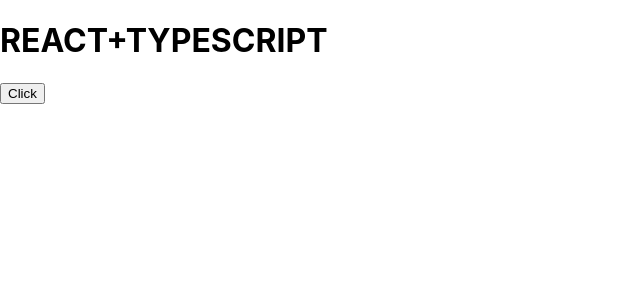
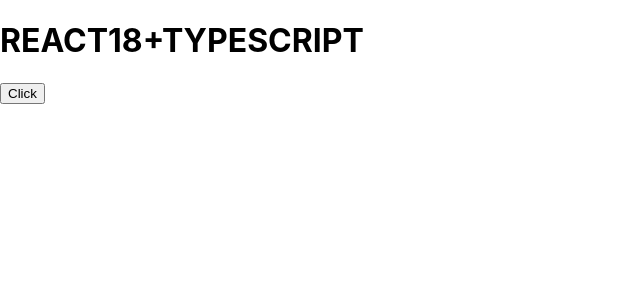
Before and after one commit to m4rkbello/REACTJS18-TYPESCRIPT, a React (Create React App) app in the folder masterclass/: page / in a window 1280 px wide. Shown: the top 300 px of the page, without its empty margins (0-640 px from the left). Built offline with nearby package versions, Linux system fonts and the light colour scheme.

Commit message:
ADD STYLES AND CLASS IN COMPONENT

```diff
--- a/masterclass/src/App.tsx
+++ b/masterclass/src/App.tsx
@@ -5,11 +5,10 @@ function App() {
 
   console.log("isValidElement", isValidElement(<p/>))
 
-
   return (
     <div className="App">
-      <h1>REACT+TYPESCRIPT</h1>
-      <Button onClick={() => console.log("reusable handleClick")}>Click</Button>
+      <h1>REACT18+TYPESCRIPT</h1>
+      <Button type="primary" onClick={() => console.log("Reusable handleClick")}>Click</Button>
     </div>
   );
 }
```
